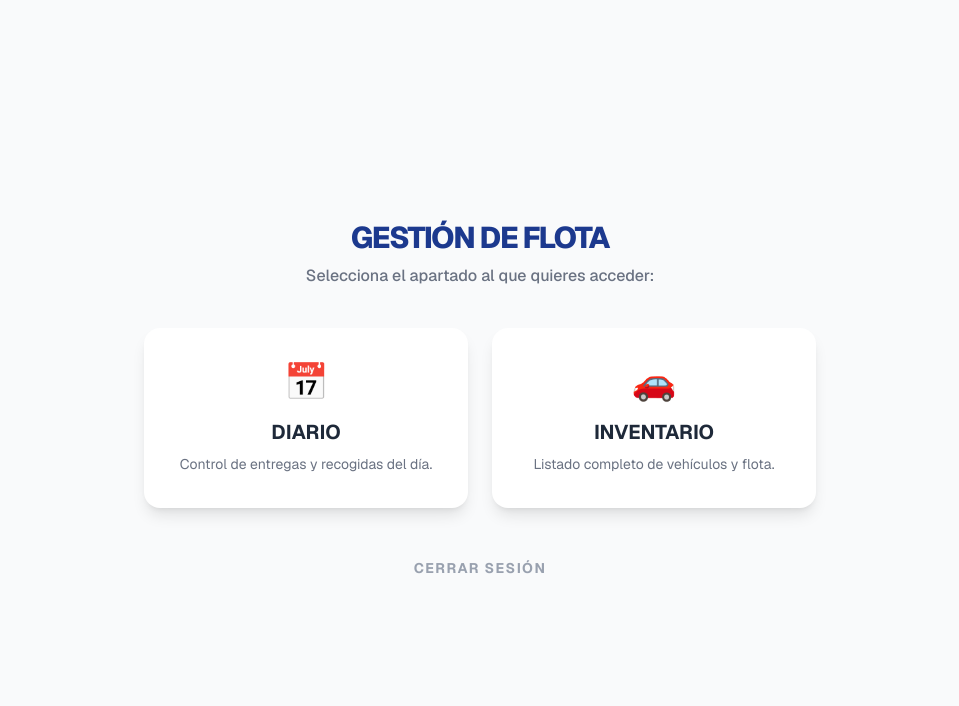
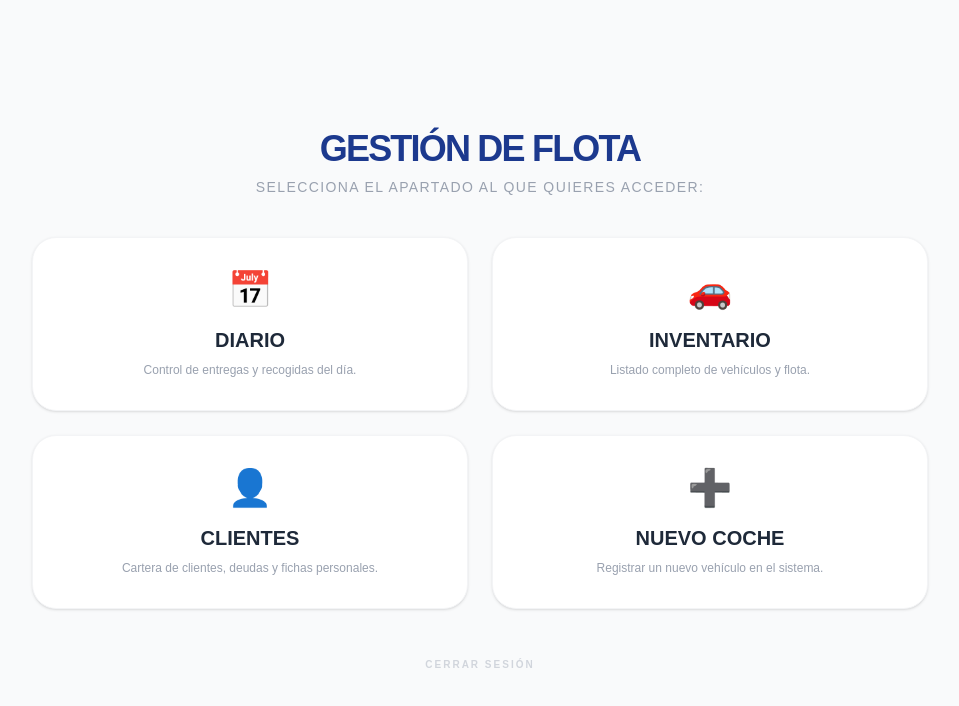
Before and after one commit to aacp87/app-custodia-coches, a Next.js app: page / in a window 1280 px wide. Shown: the top 706 px of the page, without its empty margins (160-1119 px from the left). Built offline with nearby package versions, Linux system fonts and the light colour scheme.

Commit message:
Update page.js

```diff
--- a/src/app/page.js
+++ b/src/app/page.js
@@ -1,41 +1,62 @@
 'use client'
 import Link from 'next/link'
 
-export default function HomePage() {
+export default function Inicio() {
   return (
-    <div className="min-h-screen bg-gray-50 flex flex-col items-center justify-center p-6 font-sans">
-      <h1 className="text-3xl font-extrabold text-blue-900 mb-2 uppercase tracking-tighter">
+    <div className="min-h-screen bg-gray-50 flex flex-col items-center justify-center p-6">
+
+      <h1 className="text-4xl font-black text-blue-900 uppercase tracking-tighter mb-2">
         Gestión de Flota
       </h1>
-      <p className="text-gray-500 mb-10 font-medium">Selecciona el apartado al que quieres acceder:</p>
+      <p className="text-gray-400 font-medium mb-10 text-sm uppercase tracking-widest">
+        Selecciona el apartado al que quieres acceder:
+      </p>
 
-      <div className="grid grid-cols-1 md:grid-cols-2 gap-6 w-full max-w-2xl">
+      {/* REJILLA DE BOTONES */}
+      <div className="grid grid-cols-1 md:grid-cols-2 gap-6 max-w-4xl w-full">
 
         {/* BOTÓN DIARIO */}
         <Link href="/diario" className="group">
-          <div className="bg-white p-8 rounded-2xl shadow-lg border-2 border-transparent group-hover:border-blue-600 transition-all transform group-hover:-translate-y-1 flex flex-col items-center text-center cursor-pointer">
-            <span className="text-4xl mb-4">📅</span>
-            <h2 className="text-xl font-bold text-gray-800 uppercase">Diario</h2>
-            <p className="text-sm text-gray-500 mt-2">Control de entregas y recogidas del día.</p>
+          <div className="bg-white p-8 rounded-3xl shadow-sm border border-gray-100 flex flex-col items-center hover:shadow-xl hover:border-blue-500 transition-all duration-300">
+            <span className="text-4xl mb-4 group-hover:scale-110 transition-transform">📅</span>
+            <h2 className="text-xl font-black text-gray-800 uppercase">Diario</h2>
+            <p className="text-gray-400 text-xs mt-2 text-center">Control de entregas y recogidas del día.</p>
           </div>
         </Link>
 
         {/* BOTÓN INVENTARIO */}
         <Link href="/inventario" className="group">
-          <div className="bg-white p-8 rounded-2xl shadow-lg border-2 border-transparent group-hover:border-blue-900 transition-all transform group-hover:-translate-y-1 flex flex-col items-center text-center cursor-pointer">
-            <span className="text-4xl mb-4">🚗</span>
-            <h2 className="text-xl font-bold text-gray-800 uppercase">Inventario</h2>
-            <p className="text-sm text-gray-500 mt-2">Listado completo de vehículos y flota.</p>
+          <div className="bg-white p-8 rounded-3xl shadow-sm border border-gray-100 flex flex-col items-center hover:shadow-xl hover:border-blue-500 transition-all duration-300">
+            <span className="text-4xl mb-4 group-hover:scale-110 transition-transform">🚗</span>
+            <h2 className="text-xl font-black text-gray-800 uppercase">Inventario</h2>
+            <p className="text-gray-400 text-xs mt-2 text-center">Listado completo de vehículos y flota.</p>
+          </div>
+        </Link>
+
+        {/* BOTÓN CLIENTES (NUEVO) */}
+        <Link href="/clientes" className="group">
+          <div className="bg-white p-8 rounded-3xl shadow-sm border border-gray-100 flex flex-col items-center hover:shadow-xl hover:border-blue-500 transition-all duration-300">
+            <span className="text-4xl mb-4 group-hover:scale-110 transition-transform">👤</span>
+            <h2 className="text-xl font-black text-gray-800 uppercase">Clientes</h2>
+            <p className="text-gray-400 text-xs mt-2 text-center">Cartera de clientes, deudas y fichas personales.</p>
+          </div>
+        </Link>
+
+        {/* BOTÓN NUEVO VEHÍCULO (NUEVO) */}
+        <Link href="/nuevo" className="group">
+          <div className="bg-white p-8 rounded-3xl shadow-sm border border-gray-100 flex flex-col items-center hover:shadow-xl hover:border-blue-500 transition-all duration-300">
+            <span className="text-4xl mb-4 group-hover:scale-110 transition-transform">➕</span>
+            <h2 className="text-xl font-black text-gray-800 uppercase">Nuevo Coche</h2>
+            <p className="text-gray-400 text-xs mt-2 text-center">Registrar un nuevo vehículo en el sistema.</p>
           </div>
         </Link>
 
       </div>
 
-      <div className="mt-12">
-        <Link href="/login" className="text-gray-400 hover:text-red-500 text-sm font-bold uppercase tracking-widest transition-colors">
-          Cerrar Sesión
-        </Link>
-      </div>
+      <button className="mt-12 text-gray-300 font-bold uppercase text-[10px] tracking-[0.2em] hover:text-red-500 transition-colors">
+        Cerrar Sesión
+      </button>
+
     </div>
   )
 }
```
